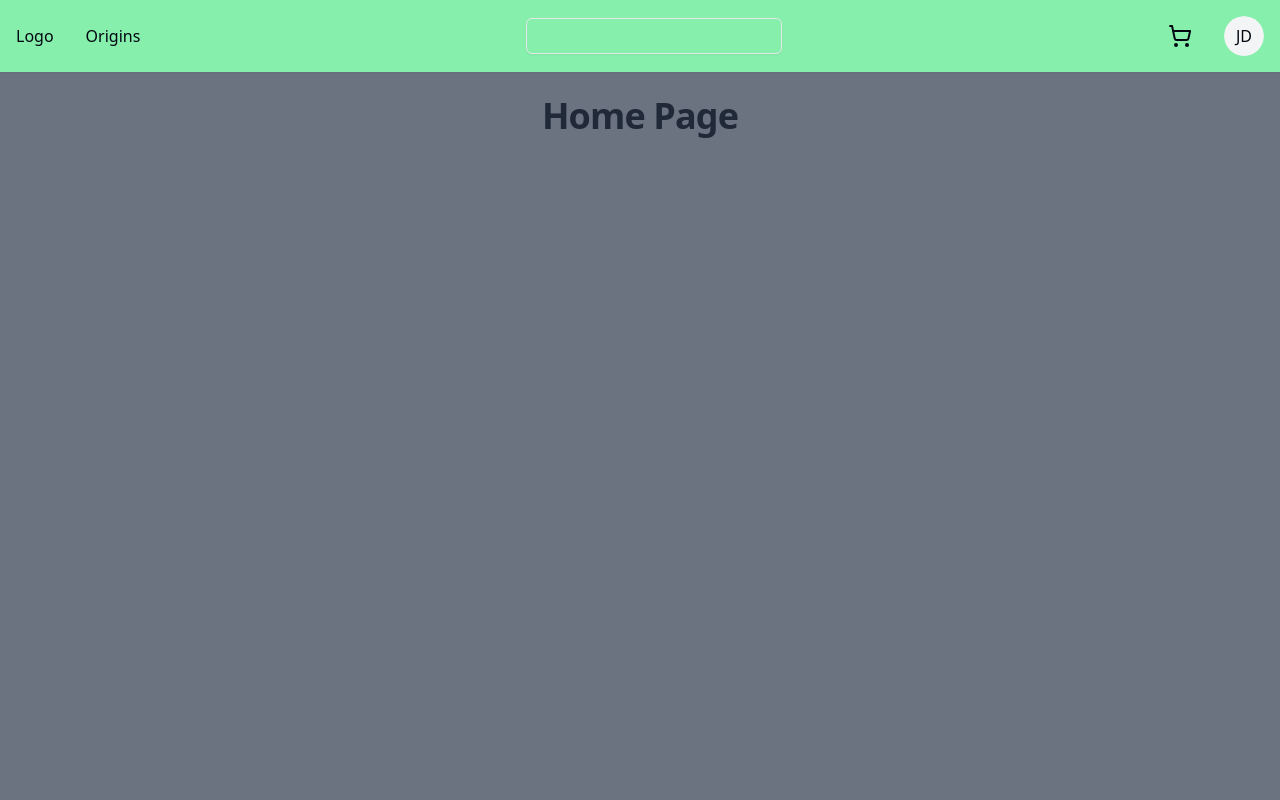
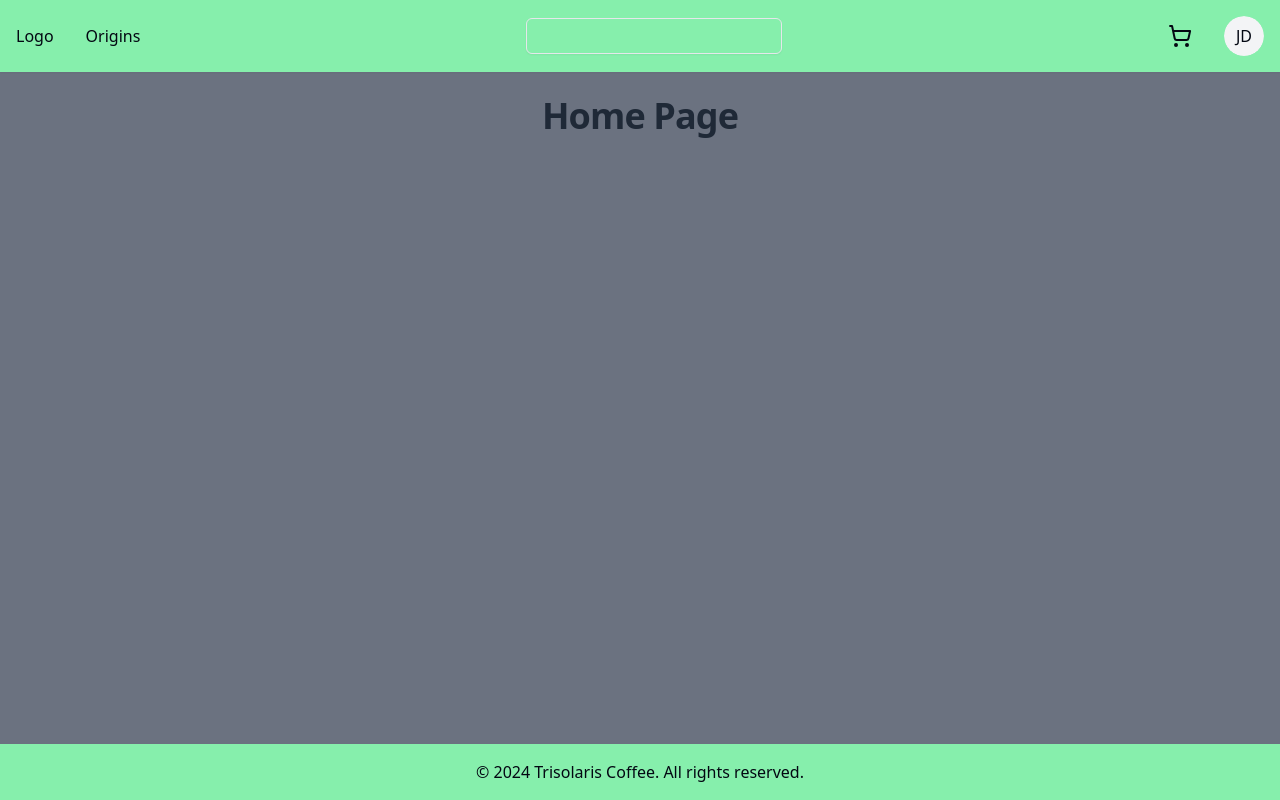
Before and after one commit to yurikdotdev/trisolaris-roastery-frontend, a React (Vite) app: page / in a window 1280 px wide. Built offline with nearby package versions, Linux system fonts and the light colour scheme.

Commit message:
feat: add footer

```diff
--- /dev/null
+++ b/src/components/Footer.tsx
@@ -0,0 +1,11 @@
+function Footer() {
+  return (
+    <div className="absolute bottom-0 w-full bg-green-300 py-4 mt-auto">
+      <div className="text-center">
+        <p>&copy; 2024 Trisolaris Coffee. All rights reserved.</p>
+      </div>
+    </div>
+  );
+}
+
+export default Footer;
--- a/src/pages/Home/Home.tsx
+++ b/src/pages/Home/Home.tsx
@@ -1,12 +1,14 @@
+import Container from '@/components/Container';
+import Footer from '@/components/Footer';
 import TopBar from '@/components/TopBar';
 import Header from './components/Header';
-import Container from '@/components/Container';
 
 function Home() {
   return (
-    <Container className='bg-gray-500 h-screen'>
+    <Container className="h-screen bg-gray-500">
       <TopBar />
       <Header />
+      <Footer />
     </Container>
   );
 }
```
